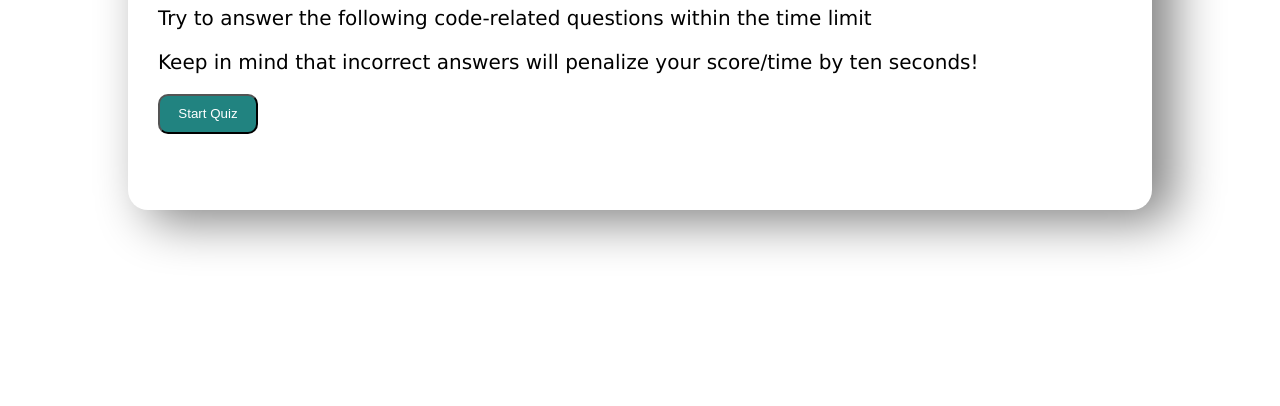
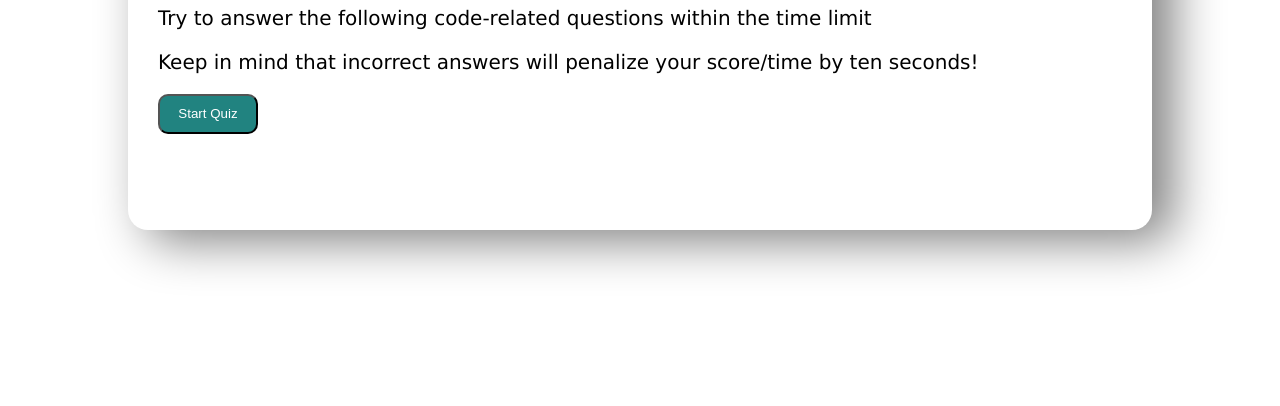
Before and after one commit to tejiri-code/Quiz-App, a plain HTML site: page index.html in a window 1280 px wide. Shown: the part 394-800 px from the top of the page. Drawn offline with Linux system fonts and the light colour scheme; files that its build step writes are made by us from their sources; files whose address does not match are found by name.

Commit message:
changed height

```diff
--- a/style.css
+++ b/style.css
@@ -42,7 +42,7 @@ body{margin: 0;
     border-width: 30px;
     border-radius: 20px;
     width: 80vw;
-    height: 45vh;
+    height: 50vh;
     background: white;
     text-align:left;
     justify-content: center;
```
